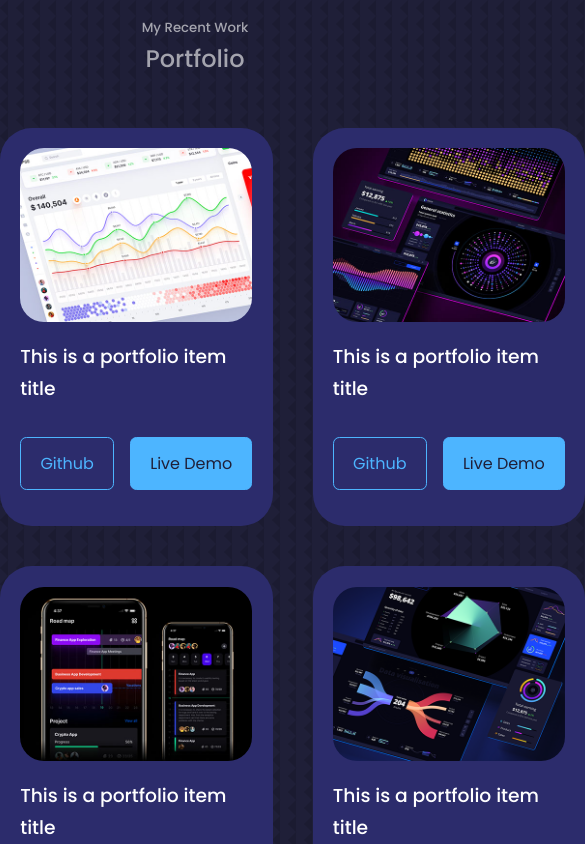
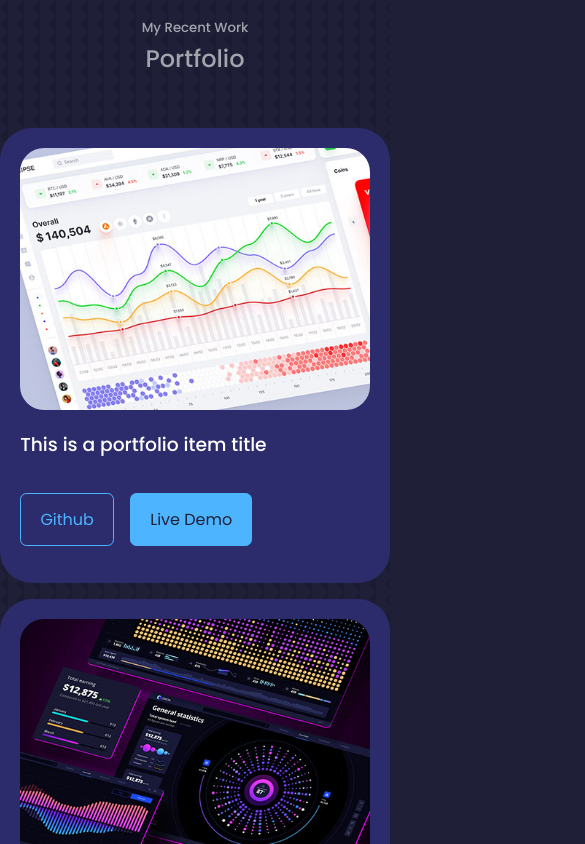
Before and after one commit to mervebilgin/PersonalWebsite, a React (Create React App) app: page / in a window 390 px wide. Shown: the part 4720-5564 px from the top of the page, 585 px wide, since content can reach past the window. Built offline with nearby package versions, Linux system fonts and the light colour scheme.

Commit message:
Create portfolio component responsive design

```diff
--- a/src/components/portfolio/portfolio.css
+++ b/src/components/portfolio/portfolio.css
@@ -31,3 +31,20 @@
     gap: 1rem;
     margin-bottom: 1rem;
 }
+
+
+  /* *******  Medium Devices  ********** */
+@media screen and (max-width: 1024px) {
+   .portfolio_container {
+    grid-template-columns: 1fr 1fr;
+    gap: 1.2rem;
+   }
+}
+
+  /* *******  Small Devices  ********** */
+@media screen and (max-width: 600px) {
+    .portfolio_container {
+        grid-template-columns: 1fr;
+        gap: 1rem;
+    }
+}
```
